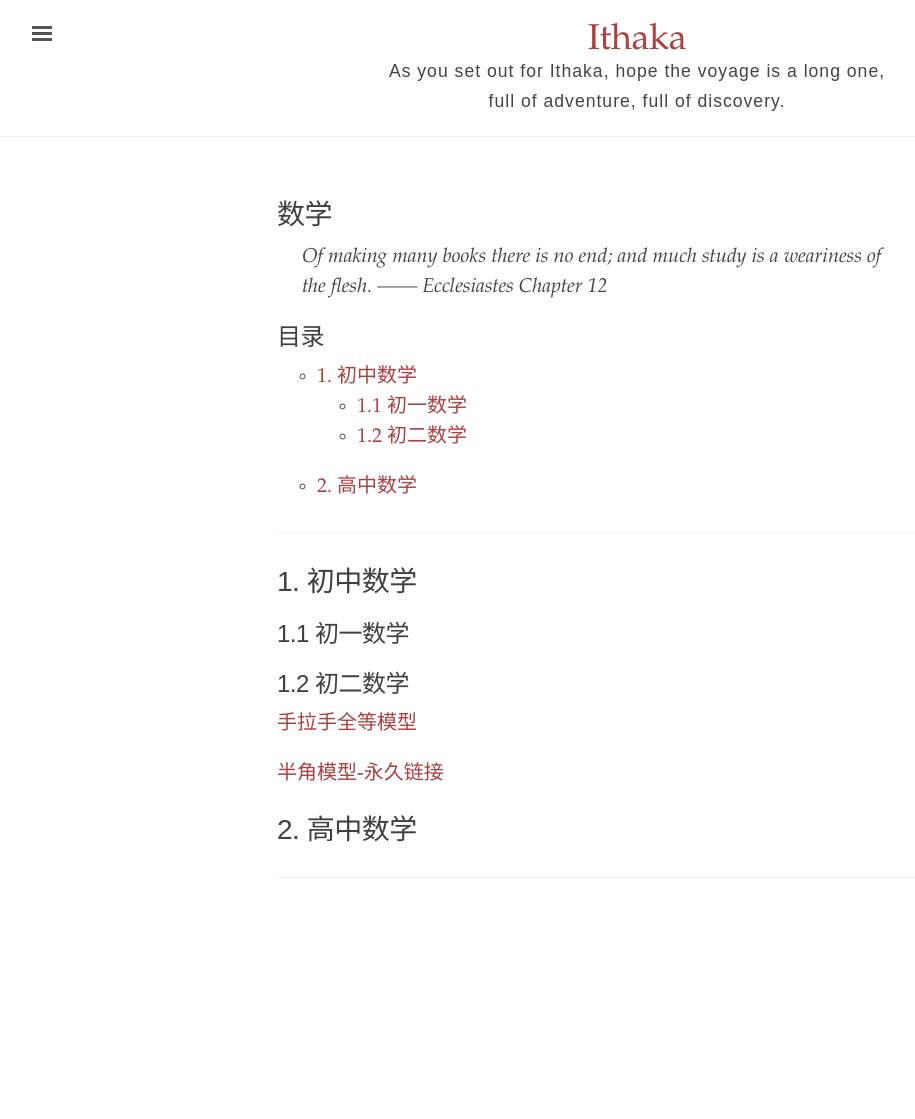
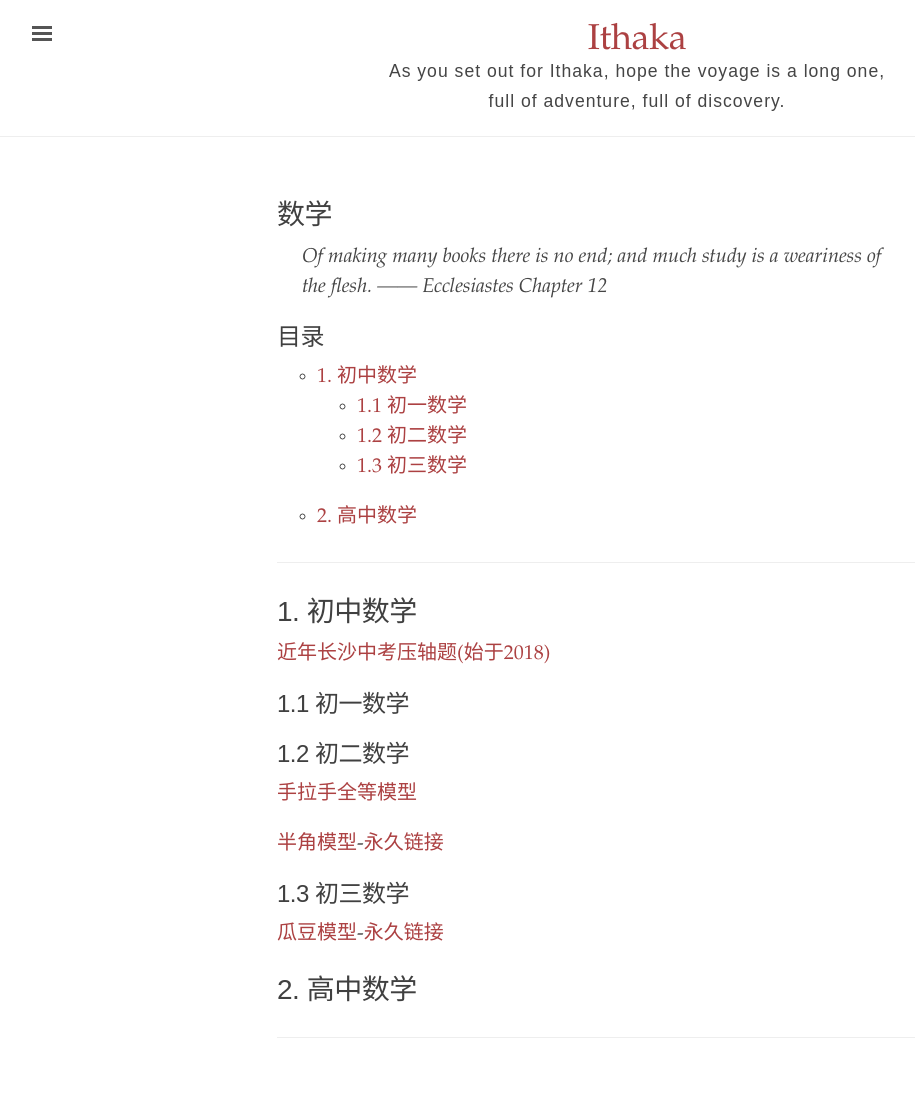
Before and after one commit to pyrhae/pyrhae.github.io, a Jekyll site: the page built from math.md, in a window 1280 px wide. Shown: the whole page, without its empty margins (3-918 px from the left). Built offline with Jekyll 4.4.1, drawn with Linux system fonts in a browser that asks for light colours; before the commit the page ends 959 px from its top, so only the background shows below that.

Commit message:
瓜豆模型 添加

```diff
--- a/math.md
+++ b/math.md
@@ -38,11 +38,16 @@ author: 明豫
 部分。 -->
 
 # 1. 初中数学
+[近年长沙中考压轴题(始于2018)]()
 ## 1.1 初一数学
 ## 1.2 初二数学
 [手拉手全等模型](./rotary_congruence)
 
 [半角模型](./pdf/%E5%8D%8A%E8%A7%92%E6%A8%A1%E5%9E%8B.pdf)-[永久链接](https://github.com/pyrhae/beamer_for_blog/blob/1d8e447602de2979d0369d5759306f0c502695d2/beamers/junior/%E5%8D%8A%E8%A7%92%E6%A8%A1%E5%9E%8B.pdf)
+
+## 1.3 初三数学
+[瓜豆模型](./pdf/%E7%93%9C%E8%B1%86%E5%8E%9F%E7%90%86.pdf)-[永久链接](https://github.com/pyrhae/beamer_for_blog/blob/main/beamers/junior/%E7%93%9C%E8%B1%86%E5%8E%9F%E7%90%86.pdf)
+
 # 2. 高中数学
 <!-- ### 数学哲思
 ### 何为向量
```
Also changed, not shown: 1 other file.
